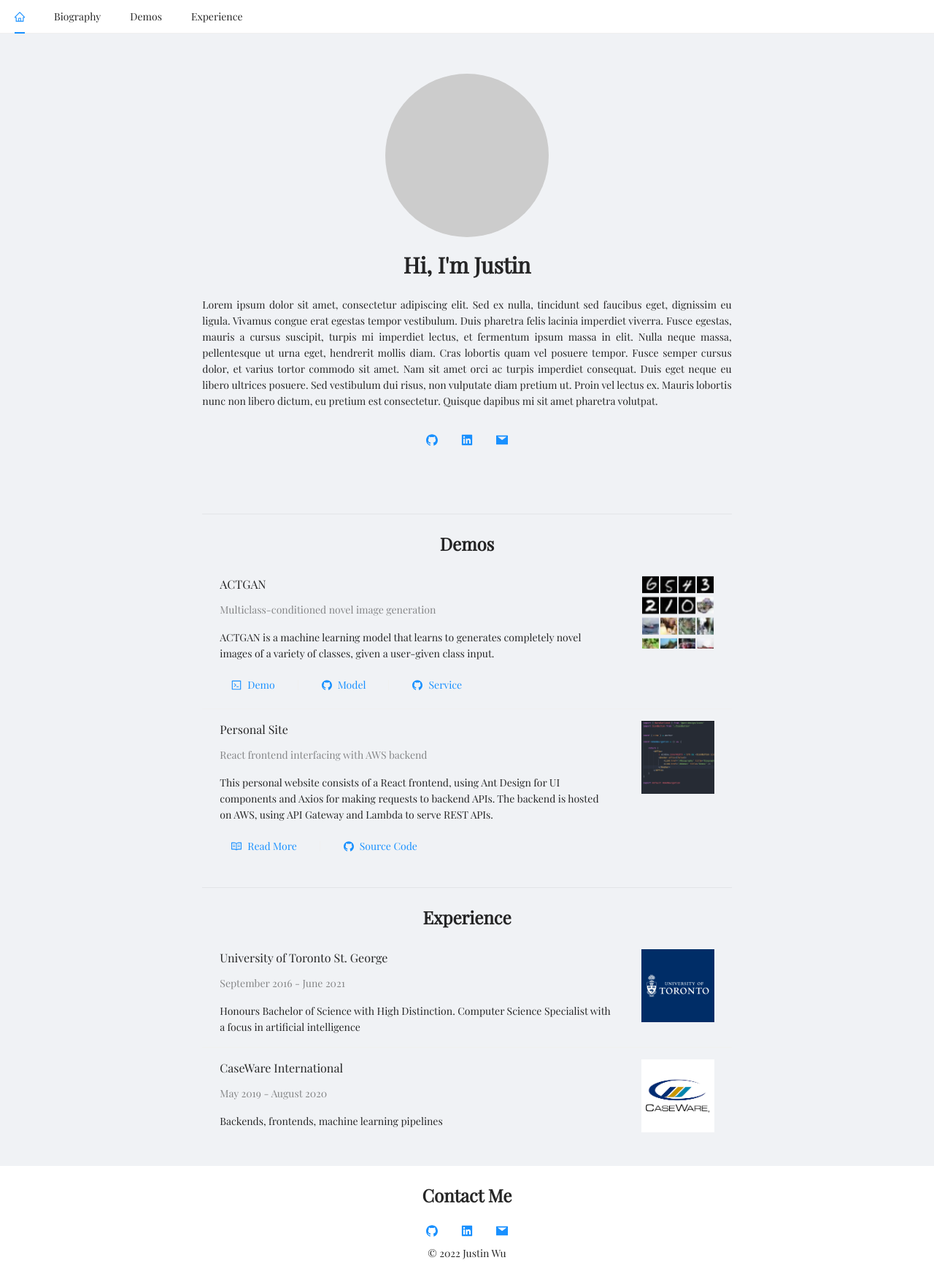
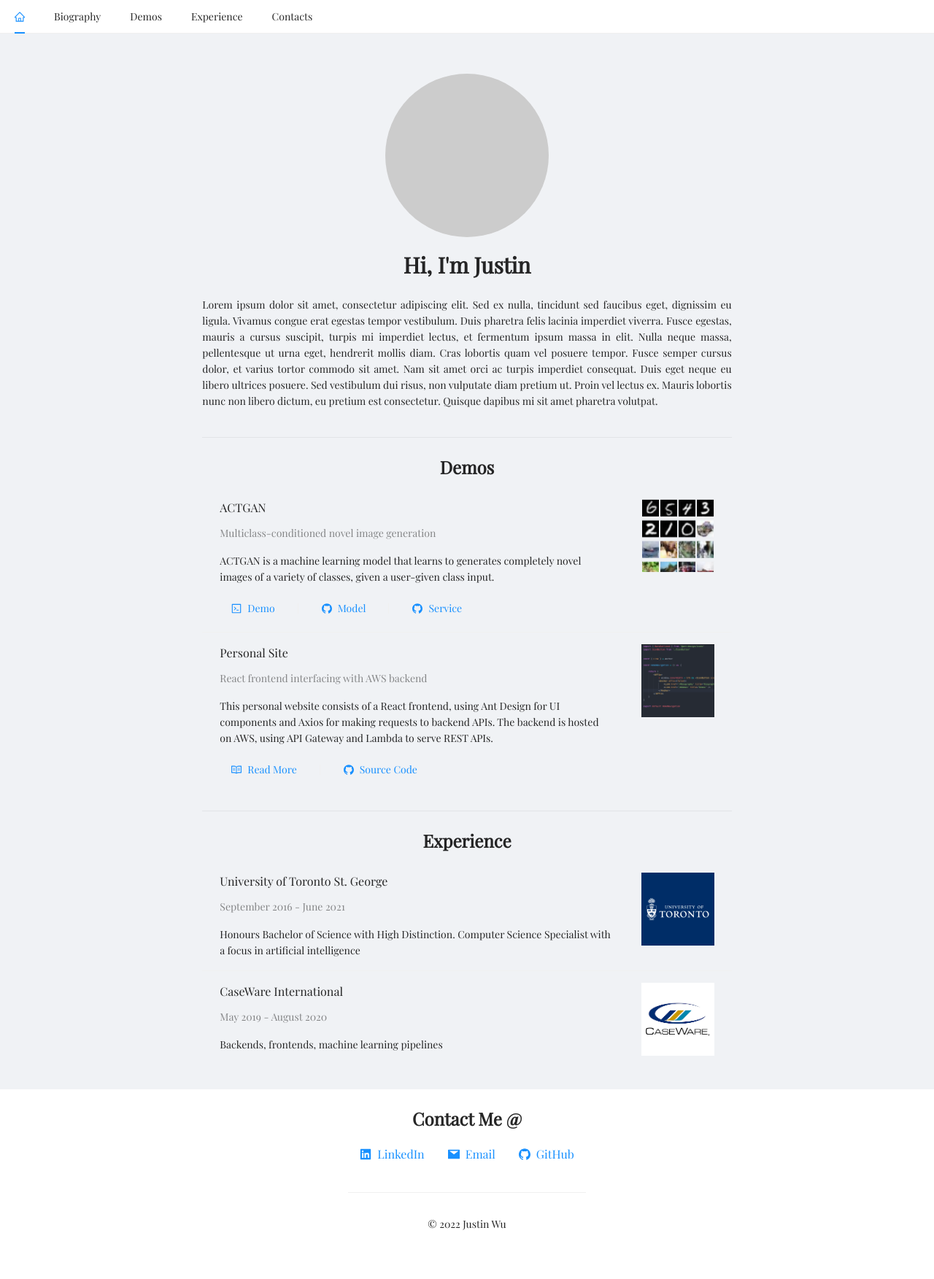
Before and after one commit to JustinLokHinWu/Personal-Site-Frontend, a React (Create React App) app: page / in a window 1280 px wide. Shown: the whole page at 73% size. After the commit the page ends 1713 px from the top, so only its background shows below. Built offline with nearby package versions, Linux system fonts and the light colour scheme.

Commit message:
Moved socials to footer

```diff
--- a/src/components/Biography.js
+++ b/src/components/Biography.js
@@ -19,8 +19,6 @@ const Biography = () => {
             <Paragraph style={{'textAlign': 'justify'}}>
                 Lorem ipsum dolor sit amet, consectetur adipiscing elit. Sed ex nulla, tincidunt sed faucibus eget, dignissim eu ligula. Vivamus congue erat egestas tempor vestibulum. Duis pharetra felis lacinia imperdiet viverra. Fusce egestas, mauris a cursus suscipit, turpis mi imperdiet lectus, et fermentum ipsum massa in elit. Nulla neque massa, pellentesque ut urna eget, hendrerit mollis diam. Cras lobortis quam vel posuere tempor. Fusce semper cursus dolor, et varius tortor commodo sit amet. Nam sit amet orci ac turpis imperdiet consequat. Duis eget neque eu libero ultrices posuere. Sed vestibulum dui risus, non vulputate diam pretium ut. Proin vel lectus ex. Mauris lobortis nunc non libero dictum, eu pretium est consectetur. Quisque dapibus mi sit amet pharetra volutpat.
             </Paragraph>
-            <Socials />
-            <Divider />
         </Space>
     )
 }
--- a/src/components/HeaderMenu.js
+++ b/src/components/HeaderMenu.js
@@ -19,6 +19,11 @@ const HeaderMenu = () => {
             text: 'Experience',
             key: 'experience',
             to: '/#experience'
+        },
+        {
+            text: 'Contacts',
+            key: 'contacts',
+            to: '#contacts'
         }
     ]
 
@@ -30,7 +35,6 @@ const HeaderMenu = () => {
             <Menu.Item
                 key='home'>
                 <Link
-                    // scroll={(el) => el.scrollIntoView({ behavior: 'smooth' })}
                     smooth
                     to='/#'><HomeOutlined /></Link>
             </Menu.Item>
@@ -39,7 +43,6 @@ const HeaderMenu = () => {
                     <Menu.Item
                         key={entry.key}>
                         <Link
-                            // scroll={(el) => el.scrollIntoView({ behavior: 'smooth' })}
                             smooth
                             to={entry.to}>{entry.text}</Link>
                     </Menu.Item>
--- a/src/components/PageFooter.js
+++ b/src/components/PageFooter.js
@@ -1,17 +1,20 @@
 import React from 'react'
-import { Typography } from 'antd'
+import { Divider, Space, Typography } from 'antd'
 import Socials from './Socials'
 
 const { Title, Paragraph } = Typography
 
 const PageFooter = () => {
-  return (
-    <div>
-        <Title level={3}>Contact Me</Title>
-        <Socials />
-        &#xA9; 2022 Justin Wu
-    </div>
-  )
+    return (
+        <Space direction='vertical'>
+            <div>
+                <Title level={3} id='contacts'>Contact Me @</Title>
+                <Socials />
+            </div>
+            <Divider />
+            &#xA9; 2022 Justin Wu
+        </Space>
+    )
 }
 
 export default PageFooter
--- a/src/components/Socials.js
+++ b/src/components/Socials.js
@@ -1,32 +1,33 @@
 import { GithubFilled, LinkedinFilled, MailFilled } from '@ant-design/icons';
 import React from 'react'
+import { Row } from 'antd'
 import IconButton from './IconButton';
 
 const Socials = () => {
     return (
-        <div style={{'display': 'flex', 'justifyContent': 'center'}}>
-            <IconButton
-                icon={GithubFilled}
-                text={''}
-                link={'https://github.com/JustinLokHinWu'}
-                size='large'
-            />
+        <Row>
             <IconButton
                 icon={LinkedinFilled}
-                text={''}
+                text={'LinkedIn'}
                 link={'https://www.linkedin.com/in/justin-wu-7a197a172/'}
                 size='large'
             />
             <IconButton
                 icon={MailFilled}
-                text={''}
+                text={'Email'}
                 tooltip='Copied to clipboard'
                 onClick={() => {
                     navigator.clipboard.writeText('JustinLHWu@gmail.com')
                 }}
                 size='large'
             />
-        </div>
+            <IconButton
+                icon={GithubFilled}
+                text={'GitHub'}
+                link={'https://github.com/JustinLokHinWu'}
+                size='large'
+            />
+        </Row>
     )
 }
 
```
